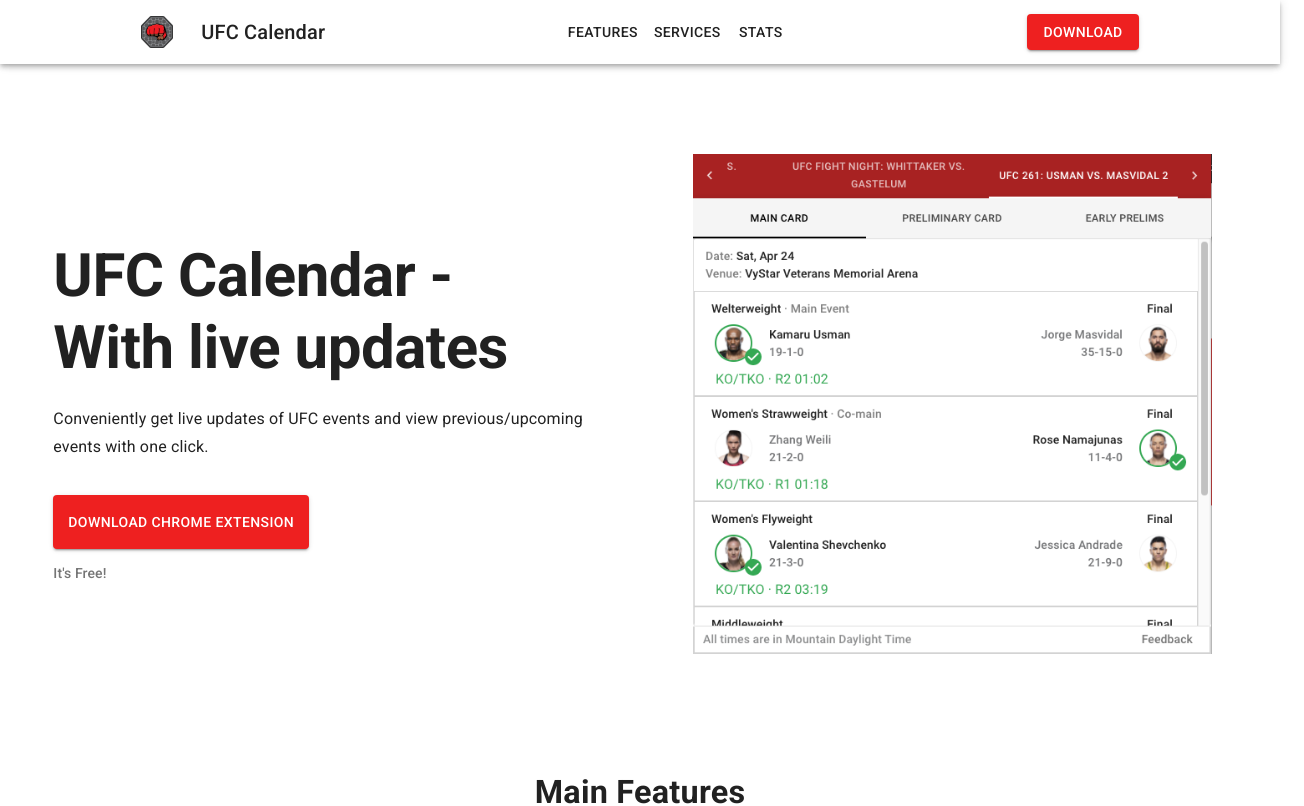
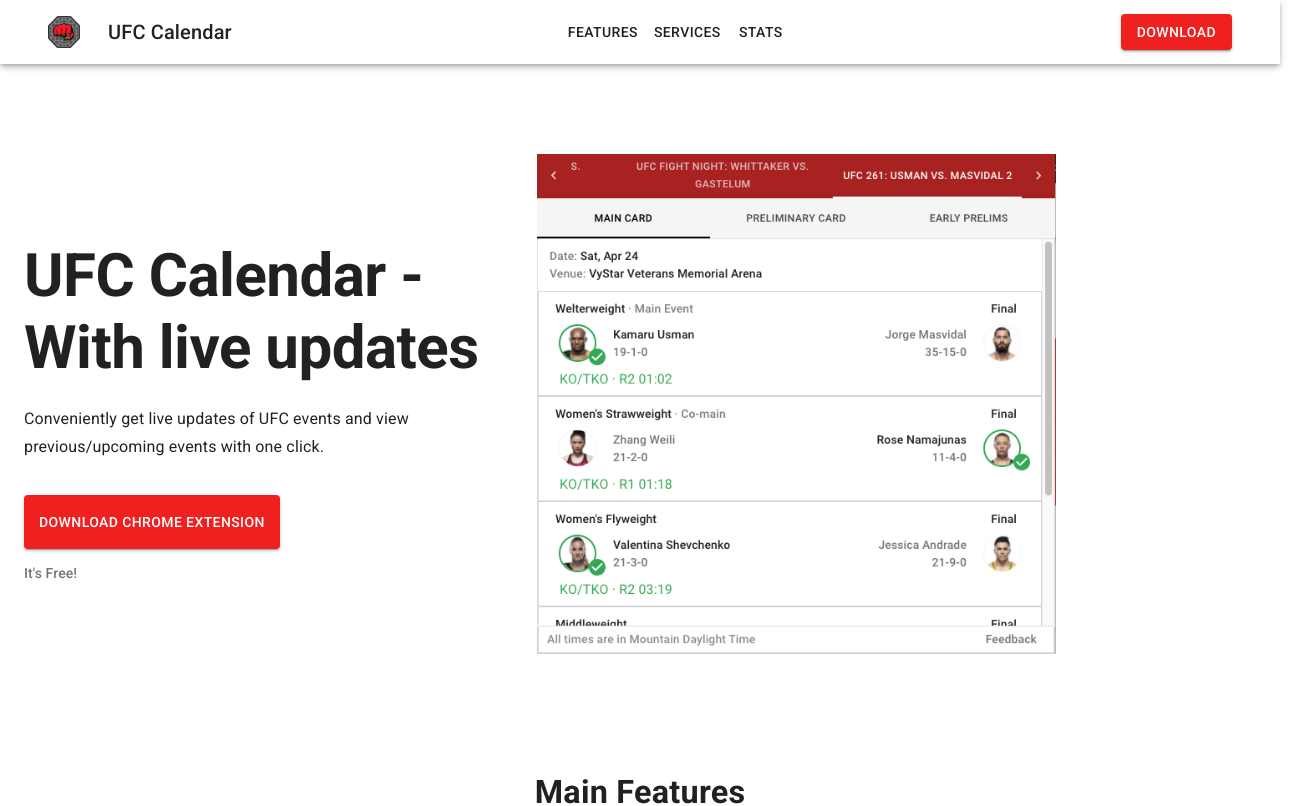
Before and after one commit to issackj1/UFCEvents-LandingPage, a React (Create React App) app: page / in a window 1280 px wide. Shown: the top 806 px of the page, 1304 px wide, since content can reach past the window. Built offline with nearby package versions, Linux system fonts and the light colour scheme.

Commit message:
fixed spacing

```diff
--- a/src/App.js
+++ b/src/App.js
@@ -10,7 +10,7 @@
     <Layout>
       <Grid container direction={"column"} alignItems={"center"} spacing={6}>
         <Grid item>
-          <Grid container direction={"row"} justify={"space-around"}>
+          <Grid container direction={"row"}>
             <Grid item sm={12} md={5}>
               <Typography
                 variant={"h2"}
--- a/src/components/layout/Header.js
+++ b/src/components/layout/Header.js
@@ -2,6 +2,7 @@
 import {
   AppBar,
   Button,
+  Container,
   IconButton,
   makeStyles,
   Toolbar,
@@ -22,7 +23,8 @@
   return (
     <AppBar color={"background"}>
       <Toolbar>
-        <Grid container justify={"space-around"} alignItems={"center"}>
+        <Container>
+          <Grid container justify={"space-between"} alignItems={"center"}>
             <Grid item>
               <Grid container direction={"row"} alignItems={"center"}>
                 <Grid item>
@@ -66,6 +68,7 @@
               </Button>
             </Grid>
           </Grid>
+        </Container>
       </Toolbar>
     </AppBar>
   );
--- a/src/components/layout/Layout.js
+++ b/src/components/layout/Layout.js
@@ -1,13 +1,14 @@
 import Footer from "./Footer";
 import Header from "./Header";
+import { Container } from "@material-ui/core";
 
 const Layout = ({ children }) => {
   return (
-    <>
+    <Container>
       <Header />
       {children}
       <Footer />
-    </>
+    </Container>
   );
 };
 
```
Lines whose indentation alone changed are shown as unchanged.
